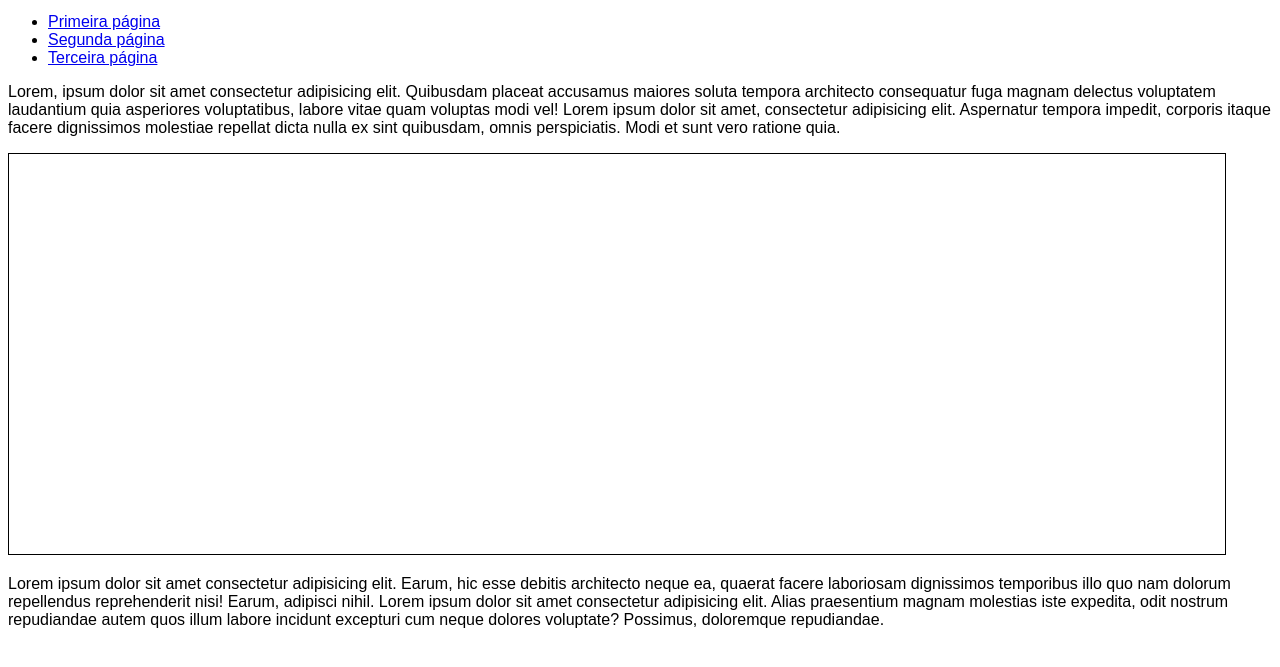
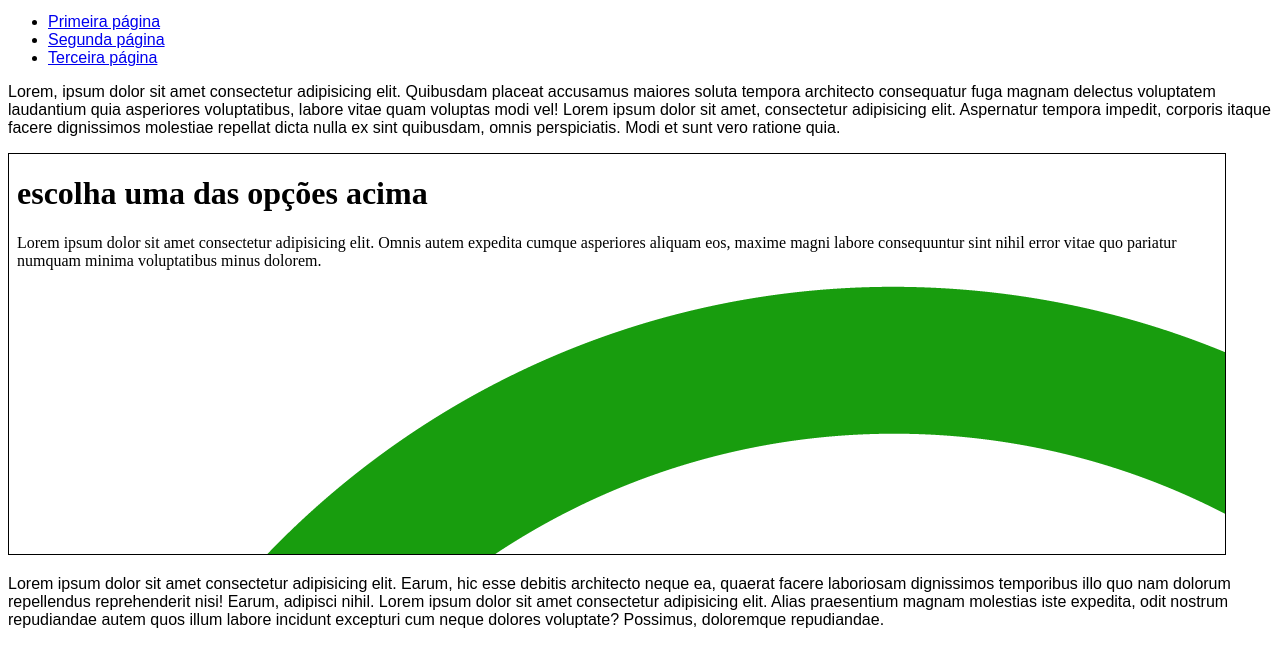
Before and after one commit to gcfreitas09/HTML-CSS, a plain HTML site: page exercícios/modulo-4/ex024/iframe003.html in a window 1280 px wide. Shown: the part 119-786 px from the top of the page. Drawn offline with Linux system fonts and the light colour scheme.

Commit message:
exercicio iframe 003

```diff
--- a/exercícios/modulo-4/iframe003.html
+++ b/exercícios/modulo-4/ex024/iframe003.html
@@ -25,7 +25,7 @@
     </ul>
     <p>Lorem, ipsum dolor sit amet consectetur adipisicing elit. Quibusdam placeat accusamus maiores soluta tempora architecto consequatur fuga magnam delectus voluptatem laudantium quia asperiores voluptatibus, labore vitae quam voluptas modi vel! Lorem ipsum dolor sit amet, consectetur adipisicing elit. Aspernatur tempora impedit, corporis itaque facere dignissimos molestiae repellat dicta nulla ex sint quibusdam, omnis perspiciatis. Modi et sunt vero ratione quia.</p>
 
-    <iframe src="" id="tela" name="frame">
+    <iframe srcdoc="<h1> escolha uma das opções acima</h1> <p> Lorem ipsum dolor sit amet consectetur adipisicing elit. Omnis autem expedita cumque asperiores aliquam eos, maxime magni labore consequuntur sint nihil error vitae quo pariatur numquam minima voluptatibus minus dolorem.</p><img src='imagens/whats.png'>" id="tela" name="frame">
         <p>seu navegador nao é compativel</p>
     </iframe>
 
```
Also changed, not shown: exercícios/modulo-4/ex024/iframe001.html (renamed from exercícios/modulo-4/iframe001.html), exercícios/modulo-4/ex024/iframe002.html (renamed from exercícios/modulo-4/iframe002.html), exercícios/modulo-4/ex024/imagens/whats.png (added), exercícios/modulo-4/ex024/paginas-extras/pag001.html (renamed from exercícios/modulo-4/paginas-extras/pag001.html), exercícios/modulo-4/ex024/paginas-extras/pag002.html (renamed from exercícios/modulo-4/paginas-extras/pag002.html), exercícios/modulo-4/ex024/paginas-extras/pag003.html (renamed from exercícios/modulo-4/paginas-extras/pag003.html).
